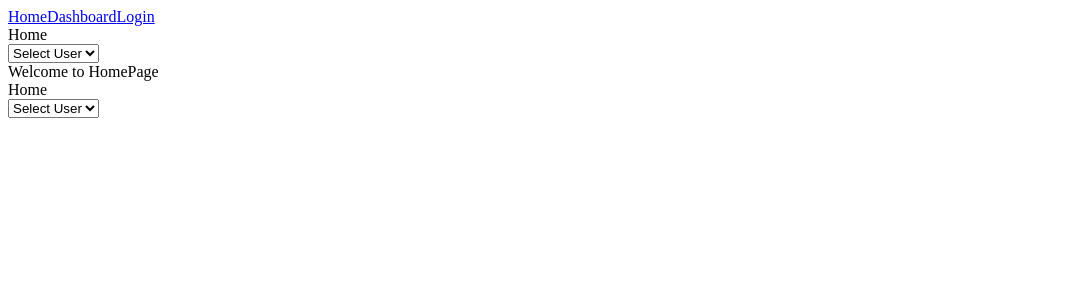
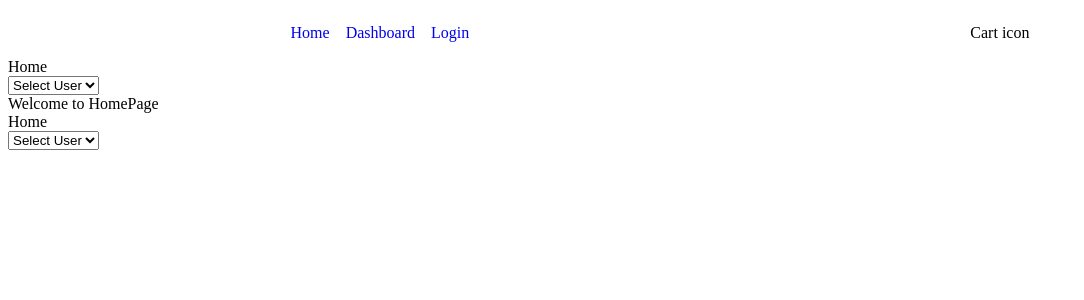
Before and after one commit to SaquibAsghar/random-security, a React (Vite) app: page / in a window 1280 px wide. Shown: the top 300 px of the page, without its empty margins (0-1084 px from the left). Built offline with nearby package versions, Linux system fonts and the light colour scheme.

Commit message:
add current user context, cart modal

```diff
--- /dev/null
+++ b/src/app/context/currentUser.jsx
@@ -0,0 +1,15 @@
+import { createContext, useContext, useState } from "react";
+
+const CurrentUserContext = createContext({ currentUser: "saquib" });
+
+export const CurrentUserProvider = ({ children }) => {
+  const [currentUser, setCurrentUser] = useState(null);
+
+  return (
+    <CurrentUserContext.Provider value={{ currentUser, setCurrentUser }}>
+      {children}
+    </CurrentUserContext.Provider>
+  );
+};
+
+export const useCurrentUserContext = () => useContext(CurrentUserContext);
--- a/src/components/Home/Home.jsx
+++ b/src/components/Home/Home.jsx
@@ -2,11 +2,13 @@ import { useState } from "react";
 import { useSelector } from "react-redux";
 import { useNavigate } from "react-router-dom";
 import { selectUsersSelector } from "../../features/users/usersSlice";
+import { useCurrentUserContext } from "../../app/context/currentUser";
 
 const Home = () => {
   const navigate = useNavigate();
   const users = useSelector(selectUsersSelector);
-  const [, setCurrentUser] = useState("");
+  const {setCurrentUser} = useCurrentUserContext()
+  // const [, setCurrentUser] = useState("");
   console.log(users);
   const userOptions = users.map((user) => (
     <option key={user.username} value={user.username}>
--- /dev/null
+++ b/src/components/Modal/CartModal.jsx
@@ -0,0 +1,65 @@
+/* eslint-disable react/prop-types */
+import React from "react";
+import { useSelector, useDispatch } from "react-redux";
+import { useParams } from "react-router-dom";
+import { useCurrentUserContext } from "../../app/context/currentUser";
+
+const CartModal = (props) => {
+  const { currentUser } = useCurrentUserContext();
+  const cartList = useSelector((state) => state.cart.cartItems["rtripati"]);
+  console.log(cartList);
+  return (
+    <>
+      <div
+        style={{
+          position: "fixed",
+          display: "flex",
+          justifyContent: "center",
+          alignItems: "center",
+          backgroundColor: "#5f575791",
+          inset: 0,
+        }}
+      >
+        <div
+          style={{
+            backgroundColor: "#fafafa",
+            width: "700px",
+            height: "500px",
+            padding: "24px",
+          }}
+        >
+          <div style={{ display: "flex" }}>
+            <span style={{ marginInline: "auto" }}>Cart Model</span>
+            <span onClick={props.toggleCartModal} style={{ cursor: "pointer" }}>
+              &times;
+            </span>
+          </div>
+          <br />
+          <div style={{ marginBlock: "24px" }}>
+            {cartList.map((cart) => {
+              return (
+                <div
+                  key={cart}
+                  style={{ display: "flex", justifyContent: "space-between" }}
+                >
+                  <>
+                    <span>{cart.substring(0, 4)}</span>
+                    <span>{cart}</span>
+                    <span>1000</span>
+                  </>
+                </div>
+              );
+            })}
+          </div>
+          <div style={{ textAlign: "end" }}>
+            <button type="button" style={{ cursor: "pointer" }}>
+              Purchase Now
+            </button>
+          </div>
+        </div>
+      </div>
+    </>
+  );
+};
+
+export default CartModal;
--- a/src/components/Navbar/Navbar.jsx
+++ b/src/components/Navbar/Navbar.jsx
@@ -1,18 +1,67 @@
-import React from "react";
-import { Link } from "react-router-dom";
+import React, { useState } from "react";
+import { useSelector } from "react-redux";
+import { Link, useParams } from "react-router-dom";
 import Home from "../Home/Home";
+import { selectCartList } from "../../features/cart/cartSlice";
+import CartModal from "../Modal/CartModal";
 
 const Navbar = () => {
+  const [isCartModalOpen, setIsCartModalOpen] = useState(false);
+  const toggleCartModal = () => {setIsCartModalOpen(prevState => !prevState)}
+  const cart = useSelector((state) => state.cart.cartItems);
+  console.log(cart);
   return (
     <>
-      <div>
-        <Link to="/">Home</Link>
-        <Link to="/dashboard">Dashboard</Link>
-        <Link to="/login">Login</Link>
+      <div
+        style={{
+          display: "flex",
+          justifyContent: "space-around",
+          alignItems: "center",
+        }}
+      >
+        <ul style={{ display: "flex" }}>
+          <li
+            style={{
+              listStyle: "none",
+              marginInlineEnd: "1rem",
+              cursor: "pointer",
+            }}
+          >
+            <Link to="/" style={{ textDecoration: "none" }}>
+              Home
+            </Link>
+          </li>
+          <li
+            style={{
+              listStyle: "none",
+              marginInlineEnd: "1rem",
+              cursor: "pointer",
+            }}
+          >
+            <Link to="/dashboard" style={{ textDecoration: "none" }}>
+              Dashboard
+            </Link>
+          </li>
+          <li
+            style={{
+              listStyle: "none",
+              marginInlineEnd: "1rem",
+              cursor: "pointer",
+            }}
+          >
+            <Link to="/login" style={{ textDecoration: "none" }}>
+              Login
+            </Link>
+          </li>
+        </ul>
+        <div>
+          <span style={{ cursor: "pointer" }} onClick={toggleCartModal}>Cart icon</span>
+        </div>
       </div>
       <div>
         <Home />
       </div>
+      {isCartModalOpen && <CartModal toggleCartModal={toggleCartModal}/>}
     </>
   );
 };
--- a/src/components/ProductFeatures/Features.jsx
+++ b/src/components/ProductFeatures/Features.jsx
@@ -10,6 +10,7 @@ import { addToPurchase } from "../../features/cart/cartSlice";
 
 const Features = () => {
   const { username, productId } = useParams();
+  console.log({ username, productId });
   const { productFeatures } = useSelector((state) =>
     state.users.find(
       (user) => user.username.toLowerCase() === username.toLowerCase()
--- a/src/features/cart/cartSlice.js
+++ b/src/features/cart/cartSlice.js
@@ -1,7 +1,9 @@
 import { createSlice } from "@reduxjs/toolkit";
 
 const initialState = {
-  cartItems: {},
+  cartItems: {
+    rtripati: ["B001F001", "BOO1F002", "BOO3F003"],
+  },
 };
 
 const cartSlice = createSlice({
@@ -25,7 +27,7 @@ const cartSlice = createSlice({
   },
 });
 
-export const selectPurchase = (state) => state;
+export const selectCartList = (state) => state.cart.cartItems;
 
 export const { addToPurchase, removeFromPurchase, resetToInitial } =
   cartSlice.actions;
--- a/src/main.jsx
+++ b/src/main.jsx
@@ -4,11 +4,14 @@ import App from "./App.jsx";
 import "./index.css";
 import { store } from "./app/store.js";
 import { Provider } from "react-redux";
+import { CurrentUserProvider } from "./app/context/currentUser.jsx";
 
 ReactDOM.createRoot(document.getElementById("root")).render(
   // <React.StrictMode>
   <Provider store={store}>
-    <App />
+    <CurrentUserProvider>
+      <App />
+    </CurrentUserProvider>
   </Provider>
   // </React.StrictMode>
 );
```
